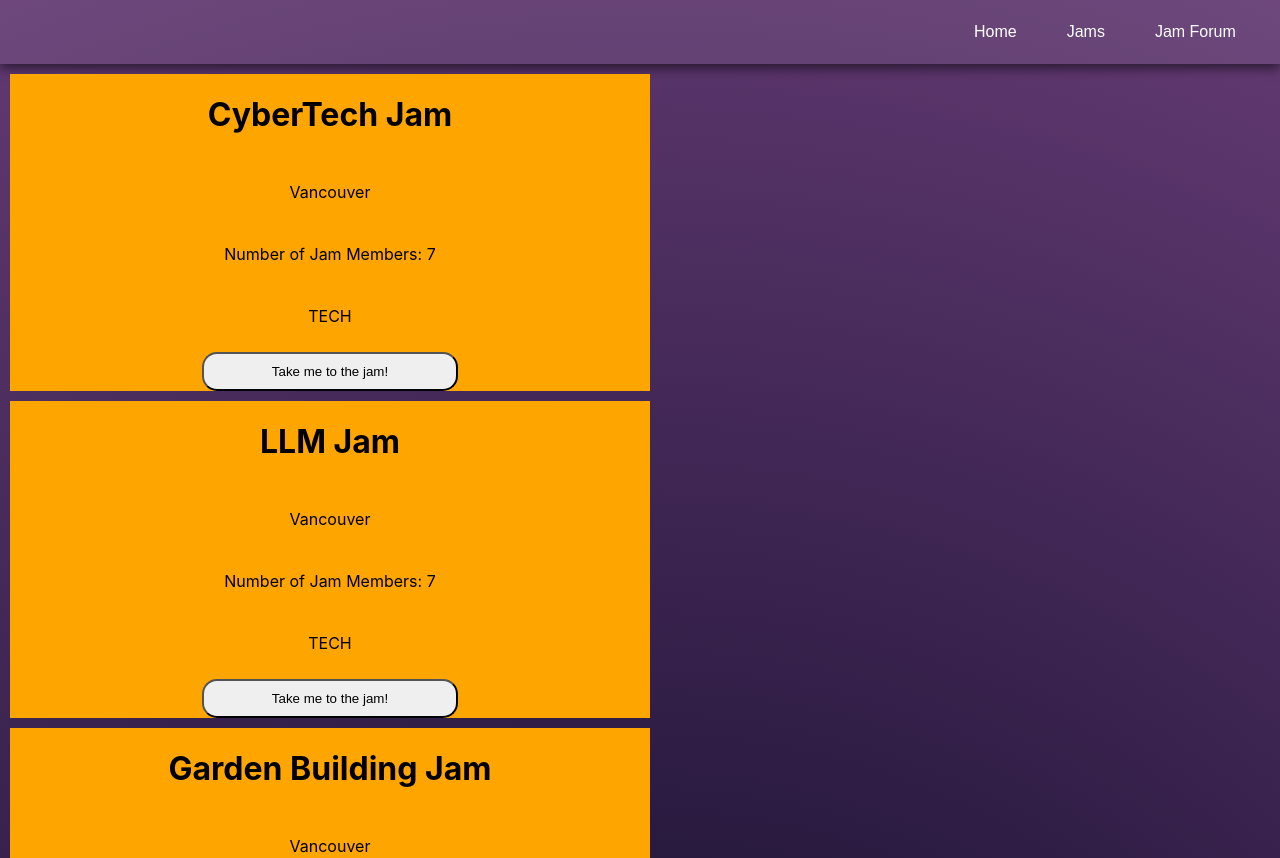
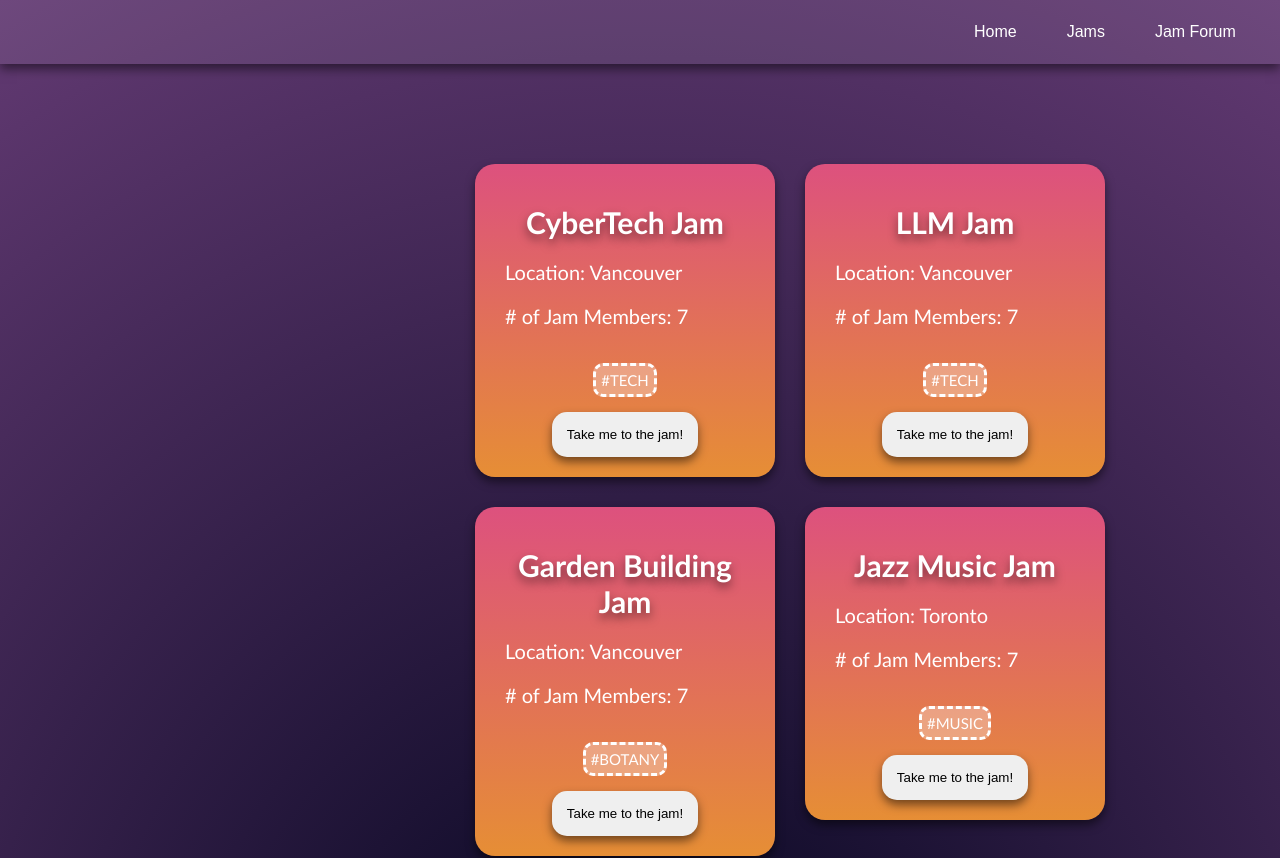
Before and after one commit to lavanyamenon15/JamSesh, a React (Create React App) app in the folder my-app/: page /jams in a window 1280 px wide. Shown: the top 858 px of the page. Built offline with nearby package versions, Linux system fonts and the light colour scheme; data requests are answered from the project's data file.

Commit message:
jams done no filter added yet

```diff
--- a/my-app/package.json
+++ b/my-app/package.json
@@ -7,6 +7,7 @@
     "@testing-library/jest-dom": "^5.17.0",
     "@testing-library/react": "^13.4.0",
     "@testing-library/user-event": "^13.5.0",
+    "json-server": "^1.0.0-alpha.23",
     "react": "^18.2.0",
     "react-dom": "^18.2.0",
     "react-router-dom": "^6.22.3",
--- a/my-app/src/components/JamWidget.js
+++ b/my-app/src/components/JamWidget.js
@@ -6,10 +6,16 @@ function JamWidget({id, jamName, location, members, tags}) {
 
     return (
         <div className='jamWidget'>
+            <div className='content'>
             <h1 className='jamName'>{jamName} </h1>
-            <p className='jamLocation'> {location} </p>
-            <p className='jamMembers'> Number of Jam Members: {members} </p>
-            <p className='jamTags'> {tags} </p>
+            <p className='jamLocation'> Location:&nbsp;{location} </p>
+            <p className='jamMembers'> # of Jam Members:&nbsp;{members} </p>
+            <div className='jamTags'>
+        {tags.map((tag, index) => (
+            <p className="jamT" key={index}>#{tag}</p>
+        ))}
+    </div>
+    </div>
             <Link to={'/jams/' + id }><button className='jamButton'> Take me to the jam!</button></Link>
         </div>
     );
--- a/my-app/src/css/JamWidget.css
+++ b/my-app/src/css/JamWidget.css
@@ -1,15 +1,91 @@
-.jamWidget{
-    background-color: orange;
-    width: 50%;
-    display: grid;
-    grid-gap: 10px;
-    margin: 10px;
-    align-items: center;
+.jamBoard {
+    display: flex;
+    flex-wrap: wrap;
+    justify-content: center;
+    align-items: baseline;
+    height: 100%;
+    row-gap: 30px;
+    column-gap: 30px;
+    padding-top: 100px;
+    padding-left: 400px;
+    padding-right: 100px;
+    padding-bottom: 200px;
+
 }
 
+.jamWidget{
+    padding-top: 20px;
+    padding-bottom: 20px;
+    border-radius: 20px;
+    background: linear-gradient(to bottom, #DD517E, #E68E35);
+    width: 300px;
+    height: auto;
+    box-shadow: 0 5px 10px rgba(0, 0, 0, 0.5);
+
+}
+.content {
+    flex: 1;
+}
+
+.jamName{
+    font-size: 30px;
+    font-family: 'Gill Sans', 'Gill Sans MT', Calibri, 'Trebuchet MS', sans-serif;
+    text-shadow: 0 5px 10px rgba(0, 0, 0, 0.5);
+    color:white;
+    padding-left:20px;
+    padding-right:20px;
+}
+
+.jamLocation{
+    font-size: 20px;
+    color:white;
+    font-family: 'Gill Sans', 'Gill Sans MT', Calibri, 'Trebuchet MS', sans-serif;
+    text-align: left;
+    padding-left: 30px;
+}
+.jamMembers{
+    font-size: 20px;
+    color:white;
+    font-family: 'Gill Sans', 'Gill Sans MT', Calibri, 'Trebuchet MS', sans-serif;
+    text-align: left;
+    padding-left: 30px;
+}
+
+.jamTags{
+    display: flex;
+    flex-wrap: wrap;
+    justify-content: center;
+    font-size: 15px;
+    color:white;
+    font-family: 'Gill Sans', 'Gill Sans MT', Calibri, 'Trebuchet MS', sans-serif;
+    gap: 10px;
+
+}
+
+.jamT{
+    border: dashed;
+    border-radius: 10px;
+    padding:5px;
+    background-color: rgba(255, 255, 255, 0.3);
+}
+
+
 .jamButton {
-    padding: 10px;
+    padding: 15px;
     border-radius: 15px;
-    width: 40%;
     align-items: center;
+    border:none;
+    box-shadow: 0 5px 10px rgba(0, 0, 0, 0.5);
+    margin-top: auto;
+
+
 }
+
+.jamButton:hover{
+    background: linear-gradient(to top, #02041D, #633A73);
+    color:white;
+    transform: scale(1.1);
+    border: groove;
+    border-color: white;
+
+}
--- a/my-app/src/pages/Jams.js
+++ b/my-app/src/pages/Jams.js
@@ -37,11 +37,11 @@ function Jams() {
 
     return (
         <div>
-            <NavBar></NavBar>
+        <NavBar></NavBar>
+        <div class="jamBoard">
             {data.map((jam) => (
                 <JamWidget
                 key={jam.id}
-                id={jam.id}
                 jamName={jam.name}
                 location={jam.location}
                 members={jam.members.length}
@@ -49,6 +49,7 @@ function Jams() {
                 </JamWidget>
             ))}
         </div>
+        </div>
     );
 }
 
```
Also changed, not shown: 1 other file (tests, documents, lock files or other folders).
